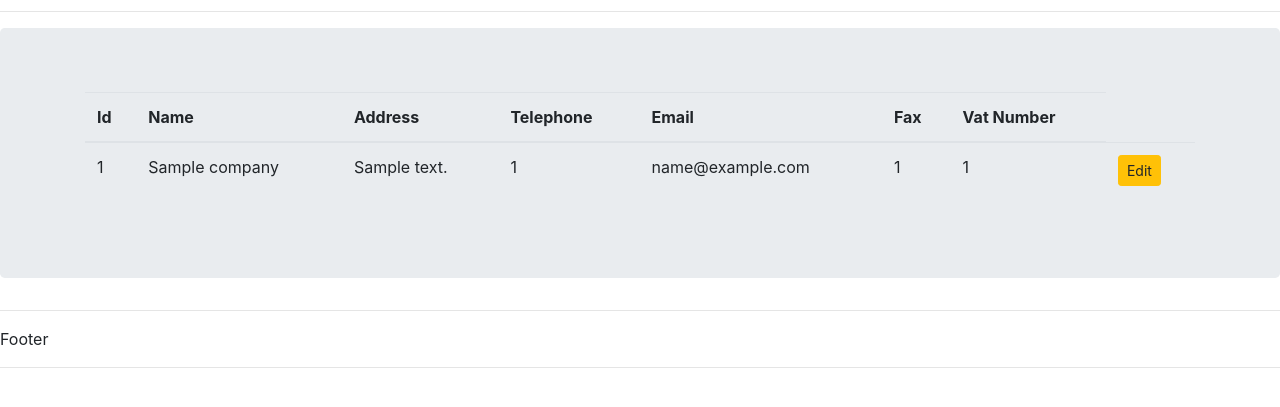
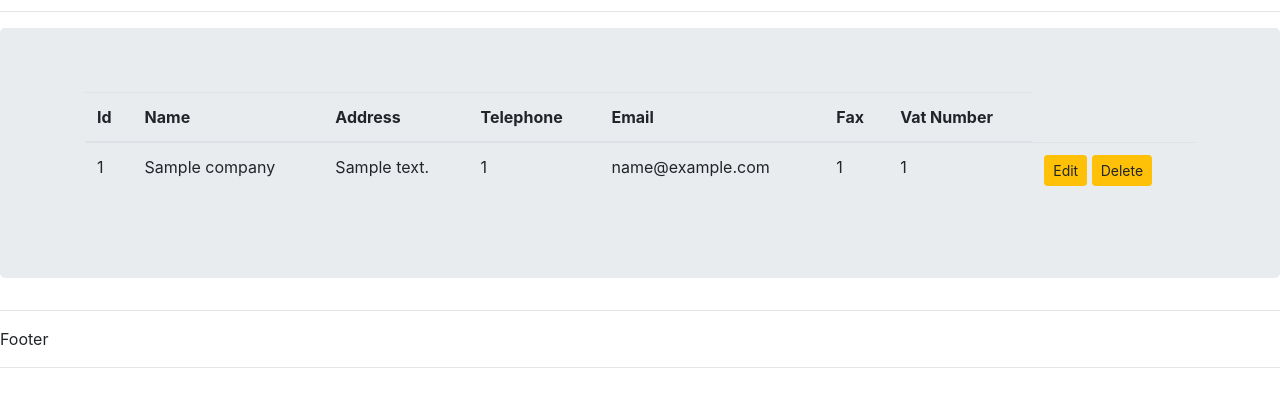
Before and after one commit to thatovanda/Projects, a Django app: page /polls/display_company in a window 1280 px wide. Shown: the part 62-469 px from the top of the page. Run offline with Django 3.2, Linux system fonts and the light colour scheme; tables that the repository leaves empty hold one stand-in row (values such as "Sample post"); some libraries are stand-ins or nearby versions.

Commit message:
Delete Button

```diff
--- a/mysite/polls/templates/polls/display_company.html
+++ b/mysite/polls/templates/polls/display_company.html
@@ -26,6 +26,7 @@
         <td>{{ item.vat_number }}</td>
           <td>
               <a href={% url "polls:edit_company" item.pk %} class="btn btn-warning btn-sm" role="button">Edit</a>
+              <a href={% url "polls:delete_company" item.pk %} class="btn btn-warning btn-sm" role="button">Delete</a>
           </td>
       </tr>
     {% endfor %}
```
